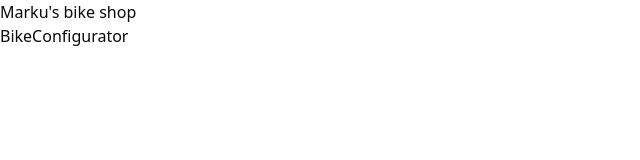
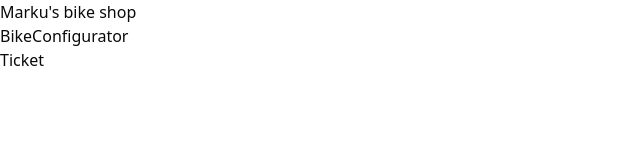
Before and after one commit to p3rnil/factorial-challenge, a React (Vite) app: page / in a window 1280 px wide. Shown: the top 160 px of the page, without its empty margins (0-640 px from the left). Built offline with nearby package versions, Linux system fonts and the light colour scheme.

Commit message:
Add Ticket

```diff
--- a/src/App.tsx
+++ b/src/App.tsx
@@ -1,10 +1,12 @@
 import BikeConfigurator from '@/components/bike-configurator/BikeConfigurator'
+import Ticket from '@/components/Ticket'
 
 function App() {
   return (
     <>
       <div>Marku's bike shop</div>
       <BikeConfigurator />
+      <Ticket />
     </>
   )
 }
--- /dev/null
+++ b/src/components/Ticket.tsx
@@ -0,0 +1,4 @@
+export default function Ticket() {
+
+  return (<div>Ticket</div>);
+}
```
